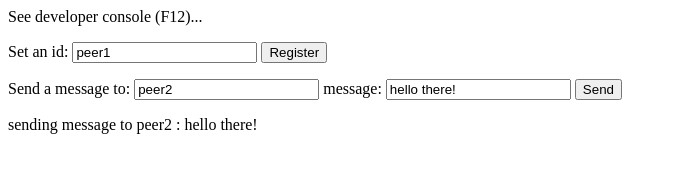
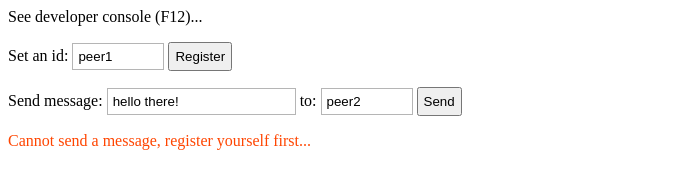
Before and after one commit to enmasseio/linkup, a website: page demo/index.html in a window 1280 px wide. Both pictures are taken after a click on the input "Send". Shown: the whole page, without its empty margins (0-677 px from the left). Drawn offline with Linux system fonts and the light colour scheme; files whose address does not match are found by name.

Commit message:
Show error when sending a message when not connected

```diff
--- a/demo/index.html
+++ b/demo/index.html
@@ -7,6 +7,16 @@
   <style>
     form {
       margin: 1em 0;
+    }
+    input[type=text] {
+      padding: 5px;
+      border: 1px solid #b5b5b5;
+    }
+    input[type=submit] {
+      padding: 5px;
+    }
+    input.peer {
+      width: 80px;
     }
     div.log.info {
       color: dodgerblue;
@@ -21,14 +31,14 @@
 
   <form id="register">
     Set an id:
-    <input type="text" value="peer1" id="from" />
+    <input type="text" class="peer" value="peer1" id="from" />
     <input type="submit" value="Register"/>
   </form>
   <form id="send">
-    Send a message to:
-    <input type="text" value="peer2" id="to" />
-    message:
+    Send message:
     <input type="text" value="hello there!" id="message" />
+    to:
+    <input type="text" class="peer" value="peer2" id="to" />
     <input type="submit" value="Send" />
   </form>
   <div id="messages"></div>
@@ -83,9 +93,11 @@
       }
     };
 
-
     window.addEventListener('load', function load() {
-
+      /**
+       * Register our peer with an id at the broker
+       * @param event
+       */
       register.onsubmit = function (event) {
         event.preventDefault();
 
@@ -98,30 +110,39 @@
         peer = hookup.createPeer(peerId);
 
         peer.on('connect', () => {
-          DOMConsole.info('connected');
+          DOMConsole.info('Connected');
         });
         peer.on('error', err => {
           console.error(err);
           DOMConsole.error(err);
         });
         peer.on('message', (envelope) => {
-          DOMConsole.log('received message from', envelope.from, ':', envelope.message);
+          DOMConsole.log('Received message from', envelope.from, ':', envelope.message);
         });
       };
 
+      /**
+       * Send a message to another peer
+       * @param event
+       */
       send.onsubmit = function (event) {
         event.preventDefault();
 
-        DOMConsole.log('sending message to', to.value, ':', message.value);
+        if (peer) {
+          DOMConsole.log('Sending message to', to.value, ':', message.value);
 
           peer.send(to.value, message.value)
               .then(function () {
-              DOMConsole.log('message sent');
+                DOMConsole.log('Message sent');
               })
               .catch(function (err) {
                 console.error(err);
                 DOMConsole.error(err);
               });
+        }
+        else {
+          DOMConsole.error('Cannot send a message, register yourself first...');
+        }
       };
     });
   </script>
```
Lines whose indentation alone changed are shown as unchanged.
